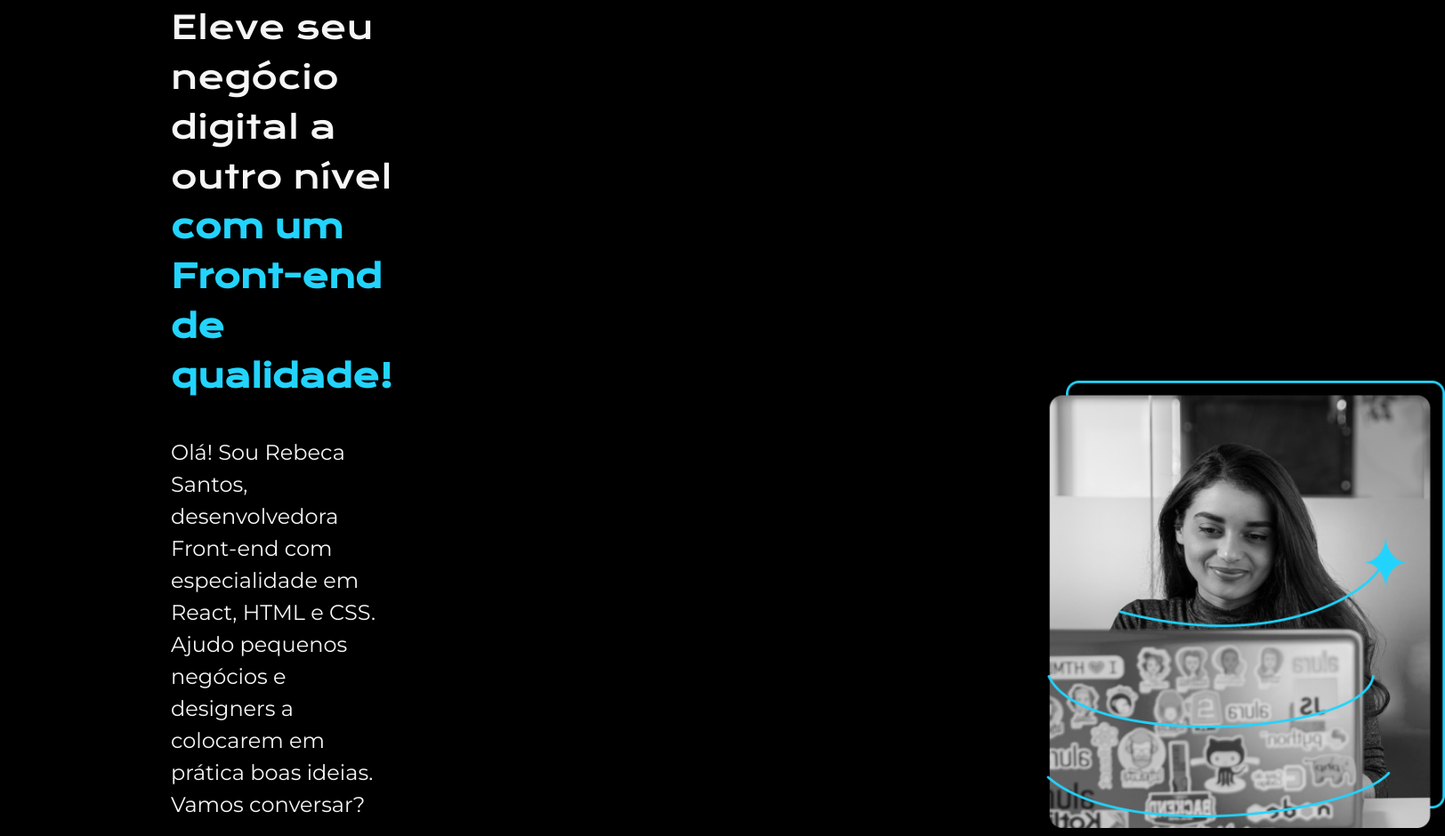
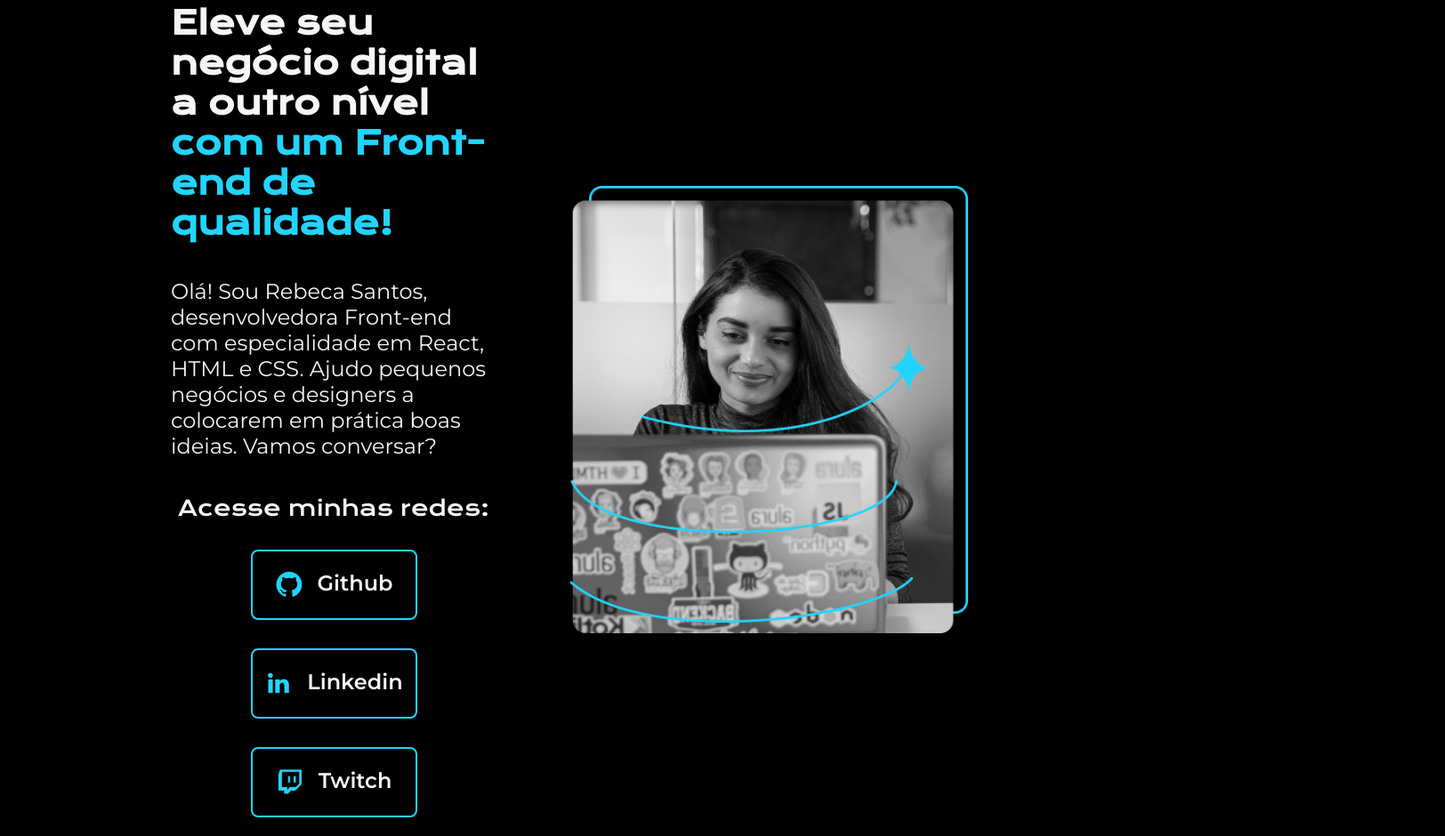
Before and after one commit to irisgsegundo/Portfolio, a plain HTML site: page index.html in a window 1280 px wide. Shown: the part 116-1056 px from the top of the page at 89% size, 1624 px wide, since content can reach past the window. Drawn offline with nearby package versions, Linux system fonts and the light colour scheme.

Commit message:
Alinhamento ao curso

```diff
--- a/styles/styles.css
+++ b/styles/styles.css
@@ -47,23 +47,19 @@ body{
     display: flex;
     align-items: center;
     justify-content: space-between;
-    gap: 82%; aaa
+    gap: 82px;
 }
 
 .apresentacao_conteudo{
     width: 50%;
     display: flex;
     flex-direction: column;
-    gap: 2.5rem;
+    gap: 40px;
 }
 
 .apresentacao_conteudo_titulo{
     font-family: var(--fonte-primaria);
     font-size: 2.25rem;
-    font-weight: 400;
-    font-style: normal;
-    line-height: 3.5rem;
-
 }
 
 .titulo-destaque{
@@ -73,9 +69,6 @@ body{
 .apresentacao_conteudo_texto{
     font-family: var(--fonte-secundaria);
     font-size: 1.5rem;
-    font-weight: 400;
-    font-style: normal;
-    line-height: 2.25rem;
 }
 
 .apresentacao_links{
@@ -83,12 +76,7 @@ body{
     flex-direction: column;
     justify-content: space-between;
     align-items: center;
-    gap: 2rem;
-    font-family: var(--fonte-secundaria);
-    font-size: 1.5rem;
-    font-weight: 600;
-    font-style: normal;
-
+    gap: 32px;
 }
 
 .apresentacao_links_subtitulo{
@@ -100,18 +88,20 @@ body{
 .apresentacao_links_link{
     display: flex;
     justify-content: center;
-    gap: 1rem;
+    gap: 16px;
     width: 50%;
     text-align: center;
-    border: 0.125rem solid var(--cor-terciaria);
-    border-radius: 0.5rem;
-    padding: 1.35rem 0;
+    border: 2px solid var(--cor-terciaria);
+    border-radius: 8px;
+    padding: 21.5px 0;
     text-decoration: none;
     color: var(--cor-secundaria);
+    font-family: var(--fonte-secundaria);
+    font-size: 1.5rem;
+    font-weight: 600;
 }
 
 .apresentacao_links_link:hover{
-    cursor: pointer;
     background-color: var(--cor-hover);
 }
 
@@ -120,7 +110,7 @@ body{
 }
 
 .rodape {
-    padding: 1.5rem;
+    padding: 24px;
     background-color: var(--cor-terciaria);
     color: var(--cor-primaria);
     text-align: center;
@@ -148,4 +138,8 @@ body{
     .apresentacao_conteudo{
         width: auto;
     }
+
+    .apresentacao_imagem{
+        width: 75%
+    }
 }
```
